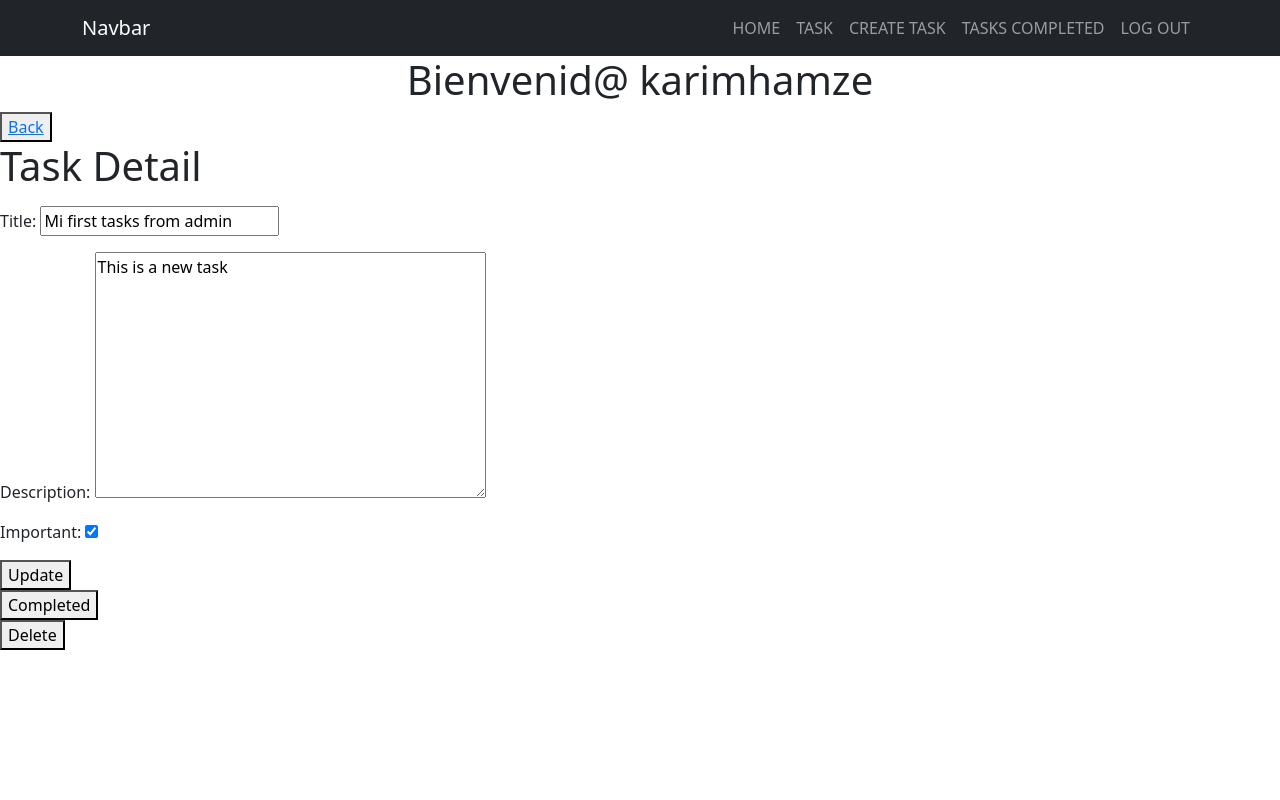
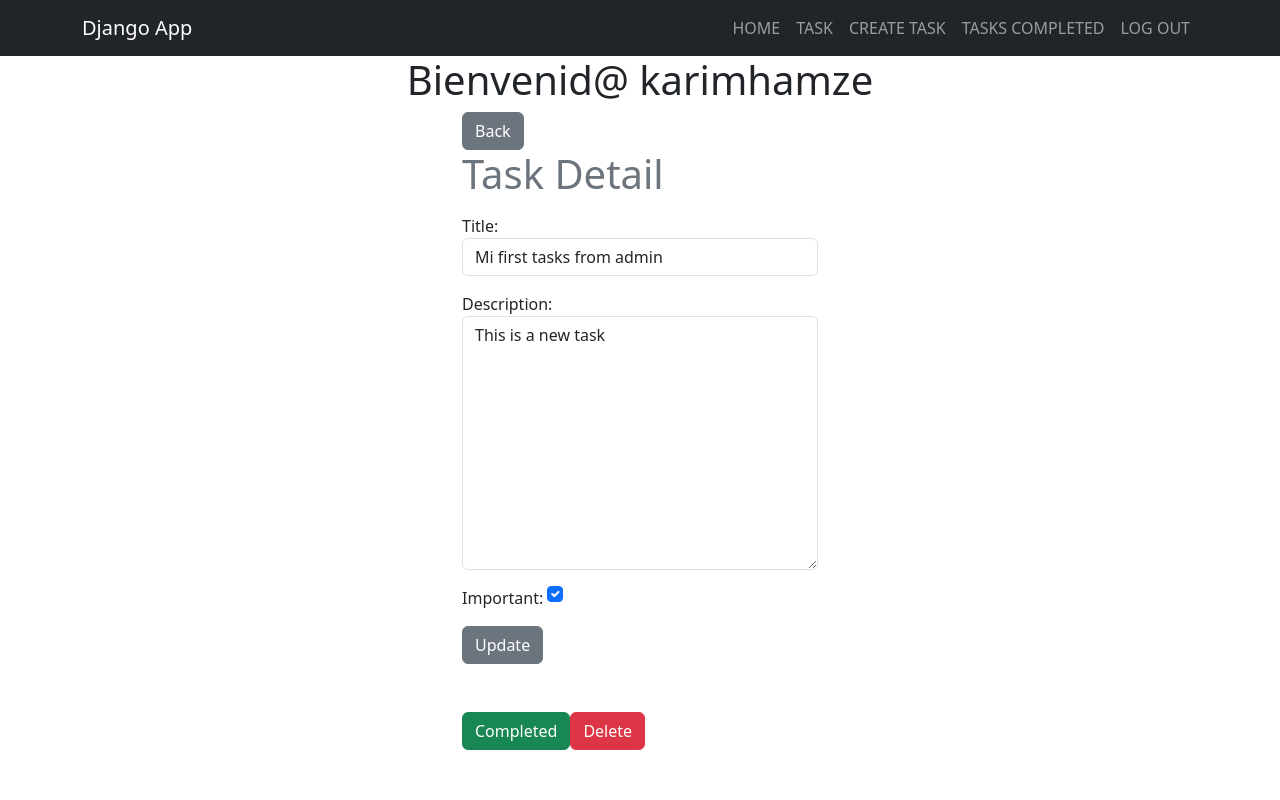
Before and after one commit to KarimHamze/django-crud, a Django app: page /tasks/1/ in a window 1280 px wide. Run offline with Django 5.2, Linux system fonts and the light colour scheme; a user stored in the database is signed in; data comes from the database, SQL or seed files in the repository; both versions use the stored data as it was after the commit.

Commit message:
Boostrap.v2

```diff
--- a/tasks/forms.py
+++ b/tasks/forms.py
@@ -1,10 +1,13 @@
-from django.forms import ModelForm
+from django import forms
 from .models import Task
 
-class TaskForm(ModelForm):
+
+class TaskForm(forms.ModelForm):
     class Meta:
         model = Task
         fields = ['title', 'description', 'important']
-        widget = {
-
+        widgets = {
+            'title': forms.TextInput(attrs={'class': 'form-control', 'placeholder': 'Titulo'}),
+            'description': forms.Textarea(attrs={'class': 'form-control', 'placeholder': 'Descripcion'}),
+            'important': forms.CheckboxInput(attrs={'class': 'form-check-input m-auto'})
         }
--- a/tasks/templates/base.html
+++ b/tasks/templates/base.html
@@ -12,7 +12,7 @@
   <header>
     <nav class="navbar navbar-expand-lg bg-dark navbar-dark">
       <div class="container">
-        <a class="navbar-brand" href="#">Navbar</a>
+        <a class="navbar-brand" href="/">Django App</a>
         <button
           class="navbar-toggler"
           type="button"
--- a/tasks/templates/task_detail.html
+++ b/tasks/templates/task_detail.html
@@ -2,22 +2,31 @@
 
 <!-- CONTENT -->
 {% block content %}
-<button><a href="/tasks/">Back</a></button>
-<h1>Task Detail</h1>
+<main class="container">
+  <div class="row">
+    <div class="col-md-4 offset-md-4">
+      <a class="btn btn-secondary" href="/tasks/">Back</a>
+      <h1 class="text-secondary">Task Detail</h1>
       <p>{{error}}</p>
 
       <form method="POST">
         {% csrf_token %} {{form.as_p}}
-  <button>Update</button>
+        <button class="btn btn-secondary">Update</button>
+      </form>
+      <div class="mt-5 d-flex">
+
+        <form action="{% url 'complete_task' task.id %}" method="POST">
+          {% csrf_token %}
+          <button class="btn btn-success">Completed</button>
         </form>
 
         <form action="{% url 'complete_task' task.id %}" method="POST">
           {% csrf_token %}
-  <button>Completed</button>
+          <button class="btn btn-danger">Delete</button>
+      </div>
+
       </form>
-
-<form action="{% url 'complete_task' task.id %}" method="POST">
-  {% csrf_token %}
-  <button>Delete</button>
-</form>
+    </div>
+  </div>
+</main>
 {% endblock %}
```
Also changed, not shown: tasks/templates/create_task.html (+12 -6 lines), db.sqlite3. Lines whose indentation alone changed are shown as unchanged.
